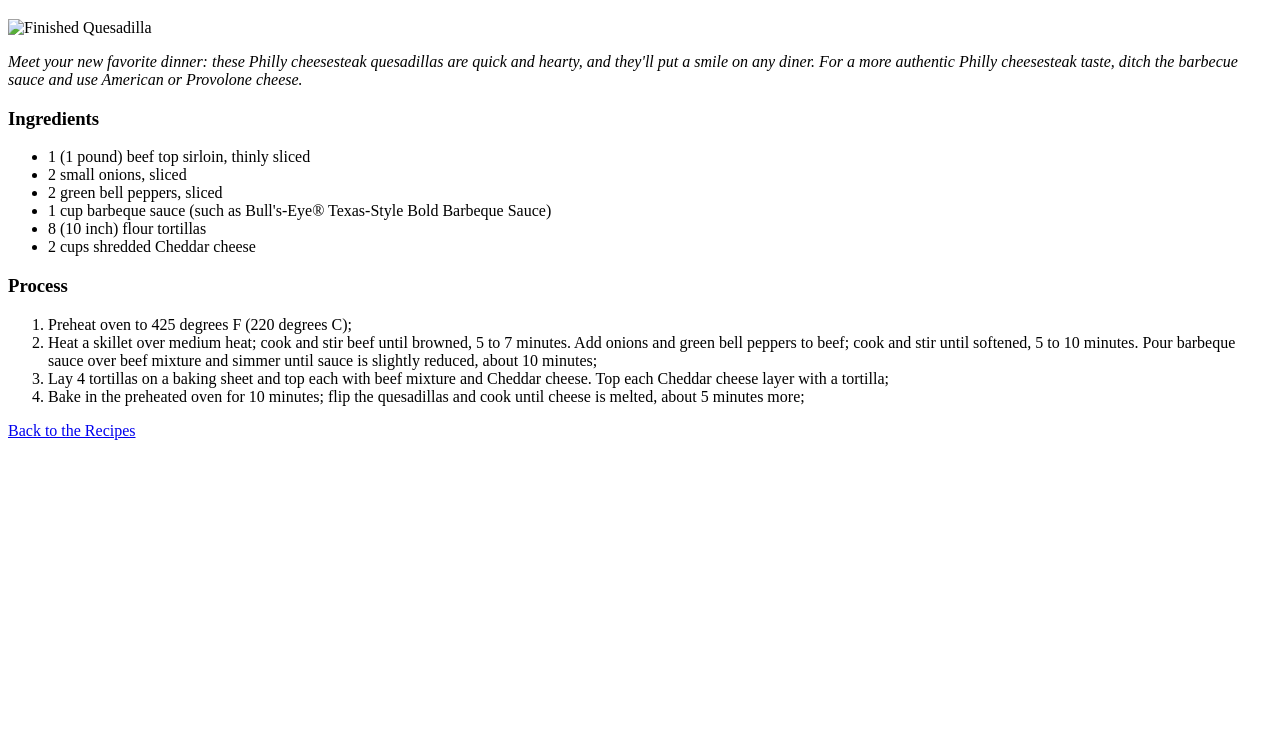
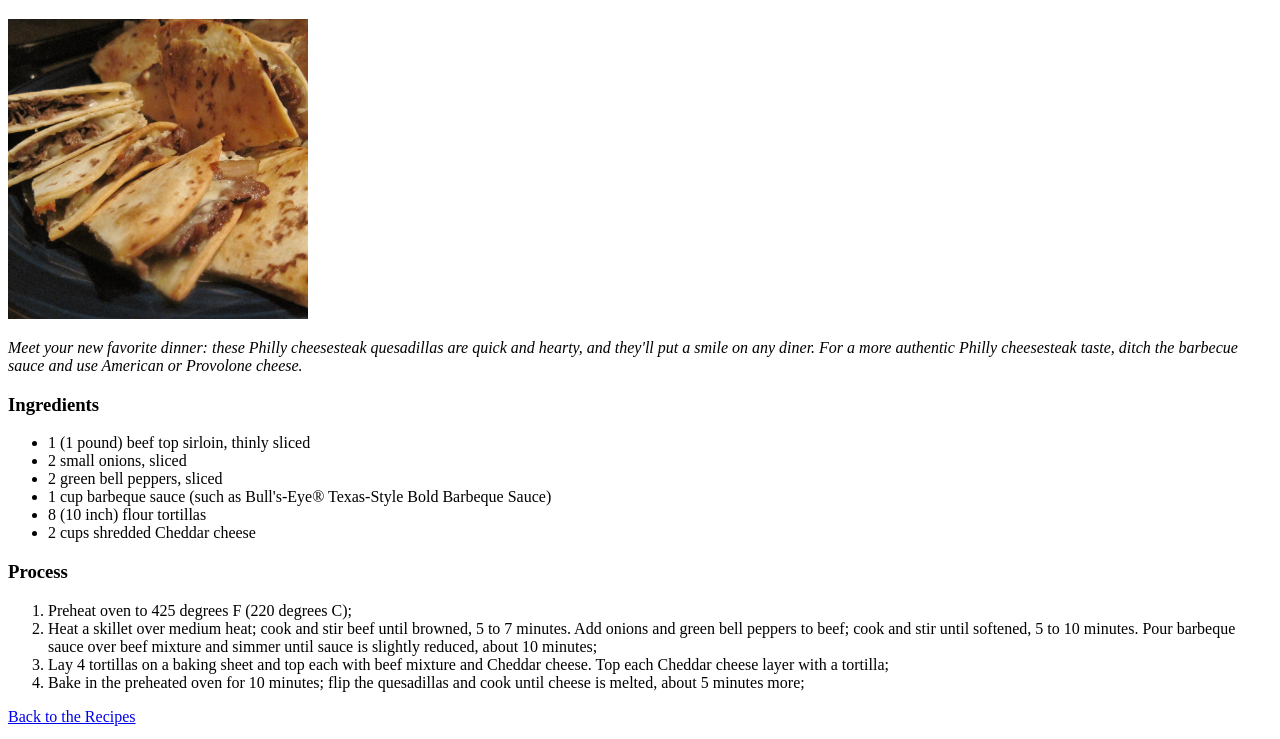
Before and after one commit to Yersoltan01/odin_recipes, a plain HTML site: page recipes/quesadillas.html in a window 1280 px wide. Shown: the part 61-800 px from the top of the page. Drawn offline with Linux system fonts and the light colour scheme; the site is published under a folder, as on GitHub Pages, so addresses that start at the root find nothing.

Commit message:
Another bug fix with links

```diff
--- a/recipes/quesadillas.html
+++ b/recipes/quesadillas.html
@@ -8,7 +8,7 @@
 </head>
 <body>
     <h1>Philly Cheesesteak Quesadillas</h1>
-    <img src="/img/Quesadilla.jpeg" alt="Finished Quesadilla" style="width: 300px;">
+    <img src="../img/Quesadilla.jpeg" alt="Finished Quesadilla" style="width: 300px;">
     <p> <em>Meet your new favorite dinner: these Philly cheesesteak quesadillas are quick and hearty, and they'll put a smile on any diner. For a more authentic Philly cheesesteak taste, ditch the barbecue sauce and use American or Provolone cheese.
     </em></p>
     <h3>Ingredients</h3>
```
Also changed, not shown: recipes/shortbreadTartsWithChocolateFilling.html (+1 -1 lines).
